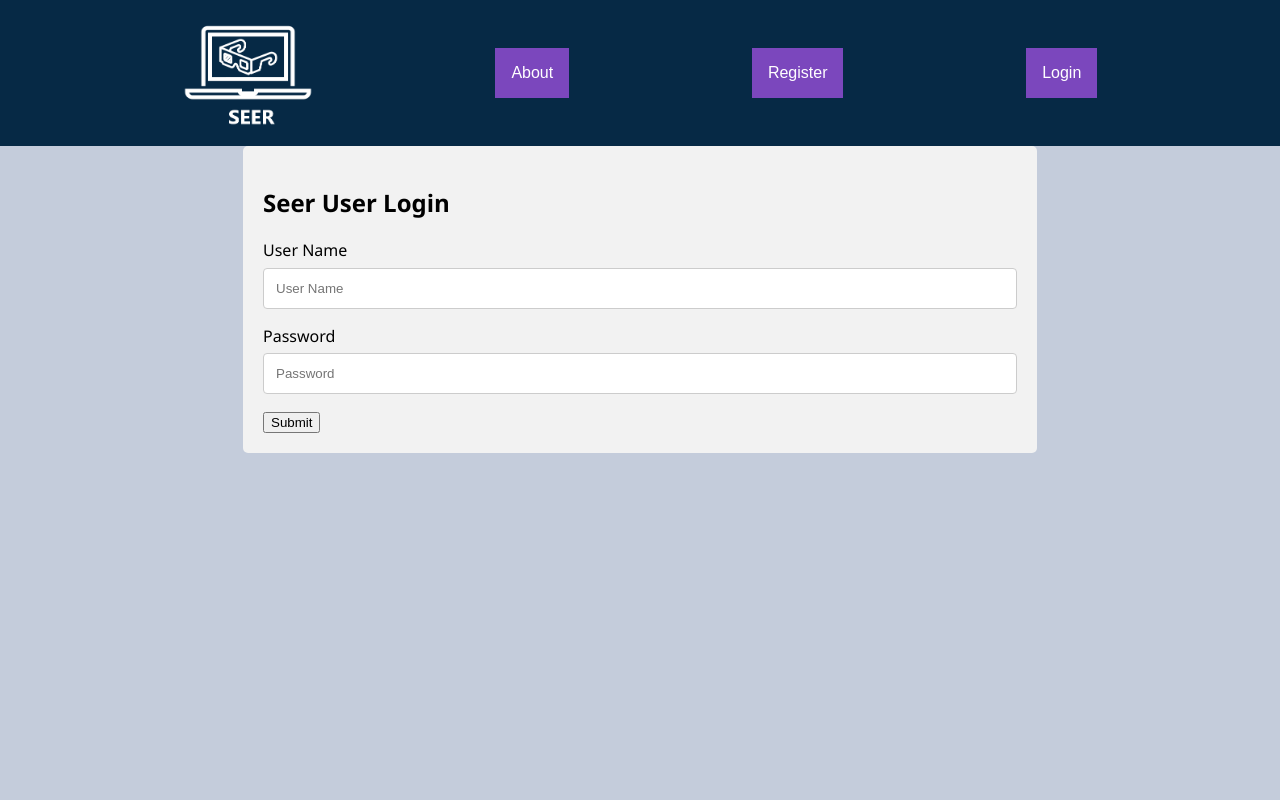
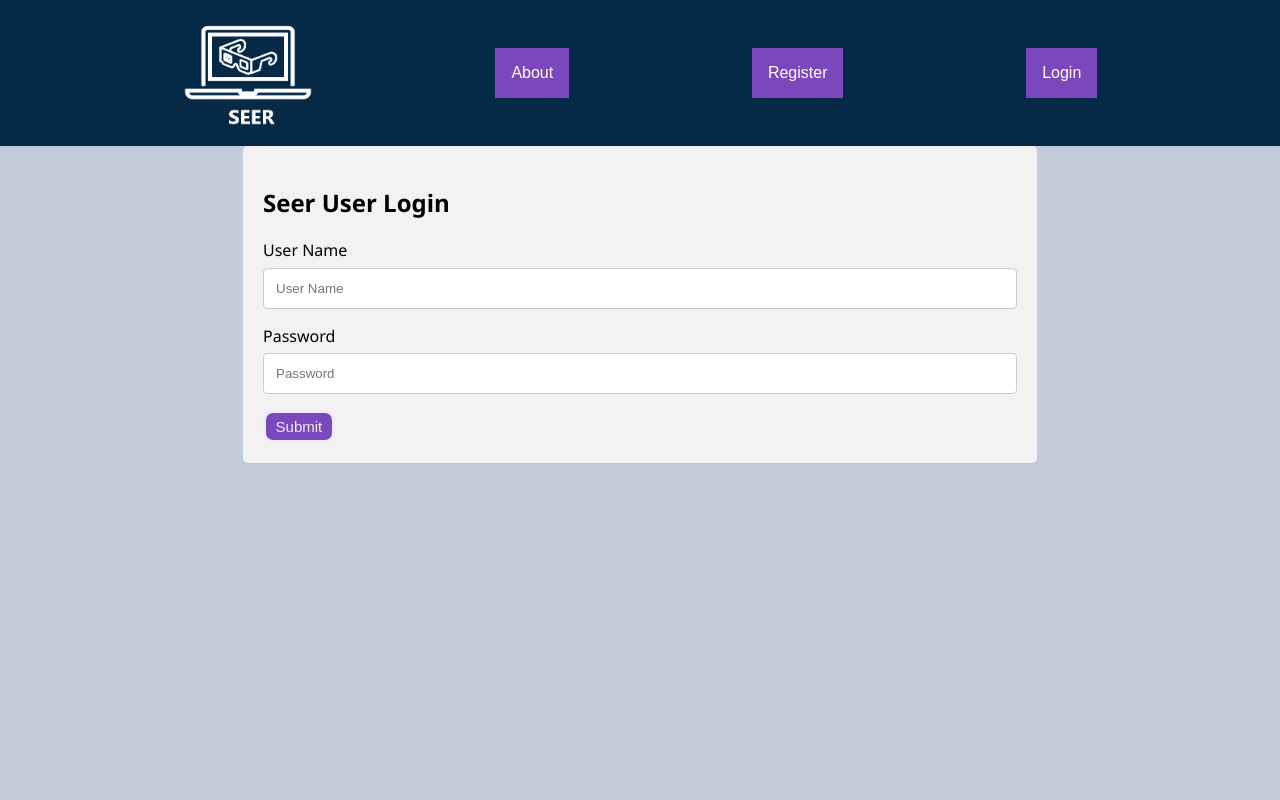
Before and after one commit to patsalcedo/journal-manager, a React (Create React App) app in the folder client/: page /login in a window 1280 px wide. Shown: the top 800 px of the page. Built offline with nearby package versions, Linux system fonts and the light colour scheme; no server answers.

Commit message:
fixed some css

```diff
--- a/client/src/main/main.css
+++ b/client/src/main/main.css
@@ -89,6 +89,20 @@ p3 {
   border-radius: 10px;
   background: var(--mainPurple);
   font-size: 20px;
+}
+
+.submitBtn {
+  display: inline-block;
+  align-content: center;
+  text-decoration: none;
+  padding: 0.3rem 0.6rem;
+  color: var(--mainWhite);
+  border: 3px solid var(--mainBlack);
+  border-color: initial;
+  cursor: pointer;
+  border-radius: 10px;
+  background: var(--mainPurple);
+  font-size: 15px;
 }
 
 .container {
--- a/client/src/main/pages/add-document/add-document.js
+++ b/client/src/main/pages/add-document/add-document.js
@@ -1,5 +1,6 @@
 import React from "react";
 import axios from "axios";
+import "../../../main/main.css";
 // import { Redirect } from "react-router-dom";
 // import "./add-document.css";
 
@@ -19,7 +20,6 @@ const formValid = ({ formErrors, ...rest }) => {
 
   return valid;
 };
-
 
 class Add extends React.Component {
   state = {
@@ -45,7 +45,7 @@ class Add extends React.Component {
 
   componentDidMount = () => {
     console.log("calling from add-document.js:", this.props.isLoggedIn);
-    if(this.props.isLoggedIn==="false"){
+    if (this.props.isLoggedIn === "false") {
       this.props.history.push("/login");
       console.log("navigating to login since isLoggedin is false");
     }
@@ -74,7 +74,7 @@ class Add extends React.Component {
   };
 
   addDocument = (event) => {
-    console.log("IM BEING CALLED")
+    console.log("IM BEING CALLED");
     event.preventDefault();
     this.setState({ message: "" });
     // console.log(formValid);
@@ -97,11 +97,11 @@ class Add extends React.Component {
         annote: this.state.annote,
       };
       //   console.log(payload);
-      console.log("Payload: ", payload)
+      console.log("Payload: ", payload);
       axios({
         url: "/api/papercontroller/addarticle",
         method: "POST",
-        data: payload
+        data: payload,
       })
         .then((resp) => {
           console.log(resp.data);
@@ -121,7 +121,8 @@ class Add extends React.Component {
     const { formErrors } = this.state;
     //JSX
     return (
-      <div className="app">
+      <div className="pagelayout">
+        <div className="container">
           <h2>Add Document Page</h2>
           <form onSubmit={this.addDocument}>
             <div className="form-input">
@@ -273,9 +274,10 @@ class Add extends React.Component {
                 onChange={this.handleChange}
               />
             </div>
-          <button>Add Document</button>
+            <button className="submitBtn">Add Document</button>
             <span>{this.state.message}</span>
           </form>
+        </div>
       </div>
     );
   }
--- a/client/src/main/pages/login/login.js
+++ b/client/src/main/pages/login/login.js
@@ -121,7 +121,7 @@ class Login extends React.Component {
                 <span className="errorMessage">{formErrors.password}</span>
               )}
             </div>
-            <button>Submit</button>
+            <button className="submitBtn">Submit</button>
             <span>{this.state.message}</span>
           </form>
         </div>
--- a/client/src/main/pages/register/register.js
+++ b/client/src/main/pages/register/register.js
@@ -229,7 +229,7 @@ class Register extends React.Component {
                 <span className="errorMessage">{formErrors.password}</span>
               )}
             </div>
-            <button>Submit</button>
+            <button className="submitBtn">Submit</button>
             <span>{this.state.message}</span>
           </form>
         </div>
--- a/client/src/main/pages/search/SearchPage.js
+++ b/client/src/main/pages/search/SearchPage.js
@@ -66,7 +66,7 @@ class Search extends React.Component {
                 onChange={this.handleInputChange}
               />
             </div>
-            <button>submit</button>
+            <button className="submitBtn">Search</button>
             <span>{this.state.message}</span>
           </form>
         </div>
```
Lines whose indentation alone changed are shown as unchanged.
